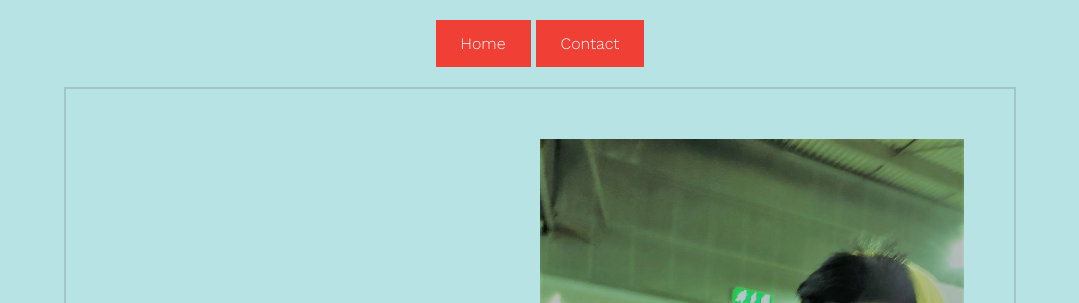
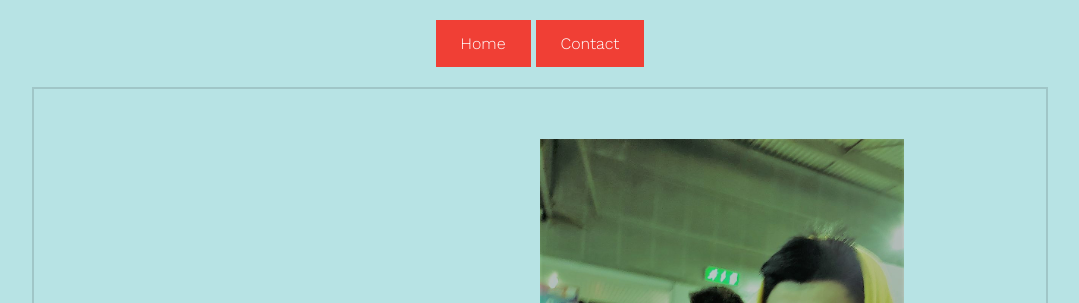
Before and after one commit to Axel0203/MyWebsite, a plain HTML site: page index.html in a window 1280 px wide. Shown: the top 303 px of the page, without its empty margins (100-1179 px from the left). Drawn offline with nearby package versions, Linux system fonts and the light colour scheme.

Commit message:
Img edit

```diff
--- a/styles.css
+++ b/styles.css
@@ -34,11 +34,9 @@ h1, h2, h3, h4, h5, h6 {
 
 #container{
     border: 2px solid rgba(18, 18, 18, 0.136);
-    max-width: 75%;
+    max-width: 80%;
     margin: auto;
 }
-
-
 
 #main__text{
     color: #f03f35;
@@ -69,7 +67,7 @@ h1, h2, h3, h4, h5, h6 {
 
 }
 #main__photo img{
-    max-width: 100%;
+    max-width: 80%;
 }
 
 .contact{
```
Also changed, not shown: index.html (+1 -0 lines).
